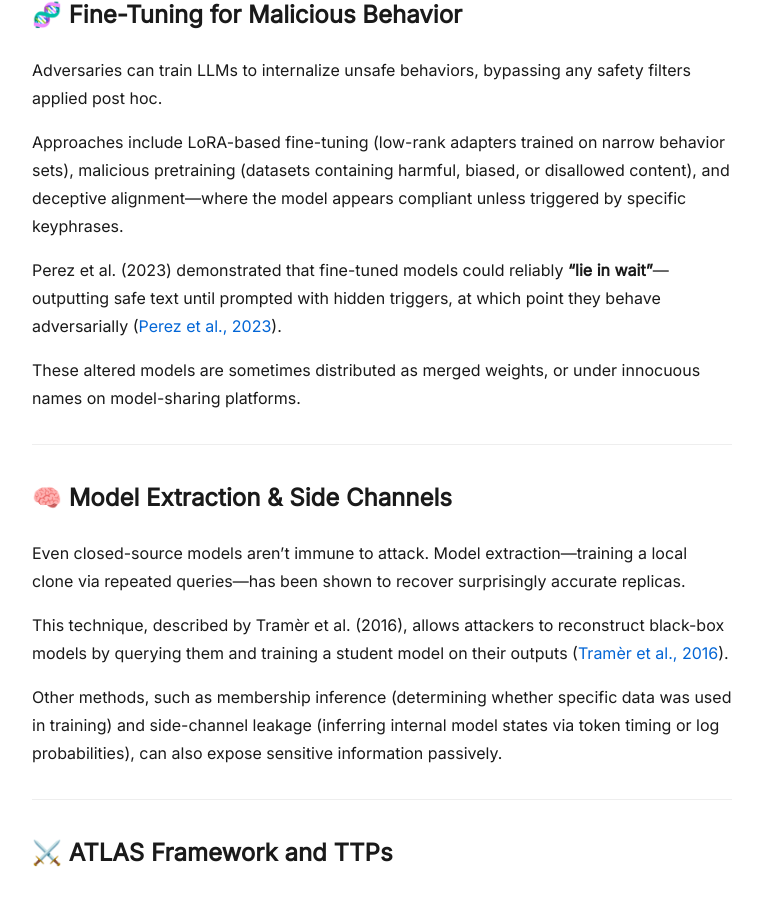
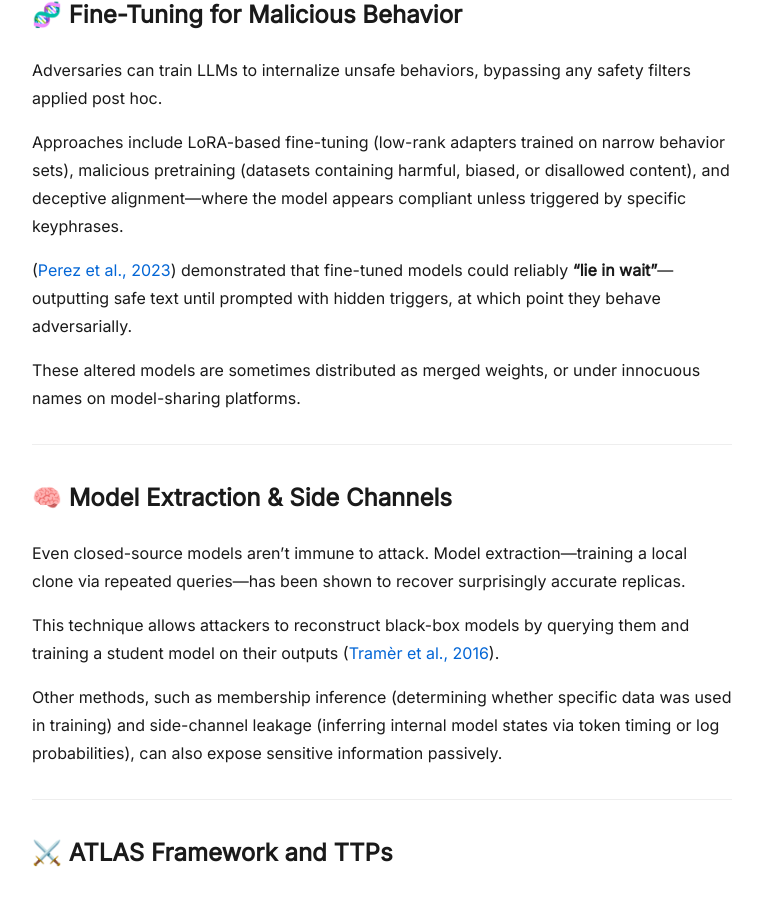
Before and after one commit to frost0x/frost0x.github.io, a Jekyll site: the page built from _posts/2025-05-26-shatterpoint-llm-attacks.md, in a window 1280 px wide and 900 px high, scrolled down 891 px. Shown: the whole window, without its empty margins (258-1021 px from the left). Built offline with Jekyll 4.4.1, drawn with Linux system fonts in a browser that asks for light colours.

Commit message:
Update 2025-05-26-shatterpoint-llm-attacks.md

```diff
--- a/_posts/2025-05-26-shatterpoint-llm-attacks.md
+++ b/_posts/2025-05-26-shatterpoint-llm-attacks.md
@@ -28,7 +28,7 @@ Adversaries can train LLMs to internalize unsafe behaviors, bypassing any safety
 
 Approaches include LoRA-based fine-tuning (low-rank adapters trained on narrow behavior sets), malicious pretraining (datasets containing harmful, biased, or disallowed content), and deceptive alignment—where the model appears compliant unless triggered by specific keyphrases.
 
-Perez et al. (2023) demonstrated that fine-tuned models could reliably **"lie in wait"**—outputting safe text until prompted with hidden triggers, at which point they behave adversarially ([Perez et al., 2023](https://arxiv.org/abs/2305.14710)).
+([Perez et al., 2023](https://arxiv.org/abs/2305.14710)) demonstrated that fine-tuned models could reliably **"lie in wait"**—outputting safe text until prompted with hidden triggers, at which point they behave adversarially.
 
 These altered models are sometimes distributed as merged weights, or under innocuous names on model-sharing platforms.
 
@@ -38,7 +38,7 @@ These altered models are sometimes distributed as merged weights, or under innoc
 
 Even closed-source models aren’t immune to attack. Model extraction—training a local clone via repeated queries—has been shown to recover surprisingly accurate replicas.
 
-This technique, described by Tramèr et al. (2016), allows attackers to reconstruct black-box models by querying them and training a student model on their outputs ([Tramèr et al., 2016](https://arxiv.org/abs/1609.02943)).
+This technique allows attackers to reconstruct black-box models by querying them and training a student model on their outputs ([Tramèr et al., 2016](https://arxiv.org/abs/1609.02943)).
 
 Other methods, such as membership inference (determining whether specific data was used in training) and side-channel leakage (inferring internal model states via token timing or log probabilities), can also expose sensitive information passively.
 
```
